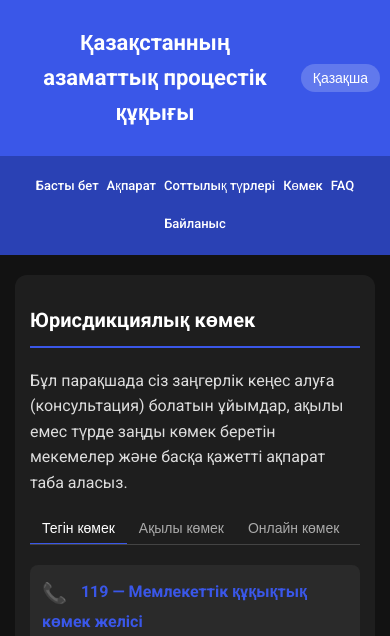
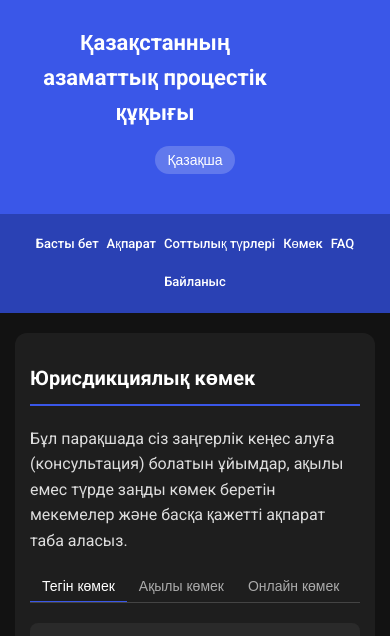
Before and after one commit to MEALI09/TeamGeo.github.io, a plain HTML site: page help.html in a window 390 px wide. Shown: the top 636 px of the page. Drawn offline with Linux system fonts and the light colour scheme.

Commit message:
help.html

```diff
--- a/help.html
+++ b/help.html
@@ -308,6 +308,27 @@
         }
 
         @media (max-width: 768px) {
+            /* Изменяем только положение кнопки языка для мобильной версии */
+            .header-content {
+                flex-direction: column;
+                padding-bottom: 15px;
+            }
+
+            .language-toggle-btn {
+                position: static;
+                transform: none;
+                margin-top: 15px;
+                align-self: center;
+                order: 1; /* Перемещаем кнопку после заголовка */
+            }
+
+            .logo {
+                order: 0; /* Заголовок остается первым */
+                padding-right: 0;
+                margin-bottom: 0;
+            }
+
+            /* Остальные стили для мобильной версии остаются без изменений */
             .nav-links {
                 gap: 10px;
             }
```
